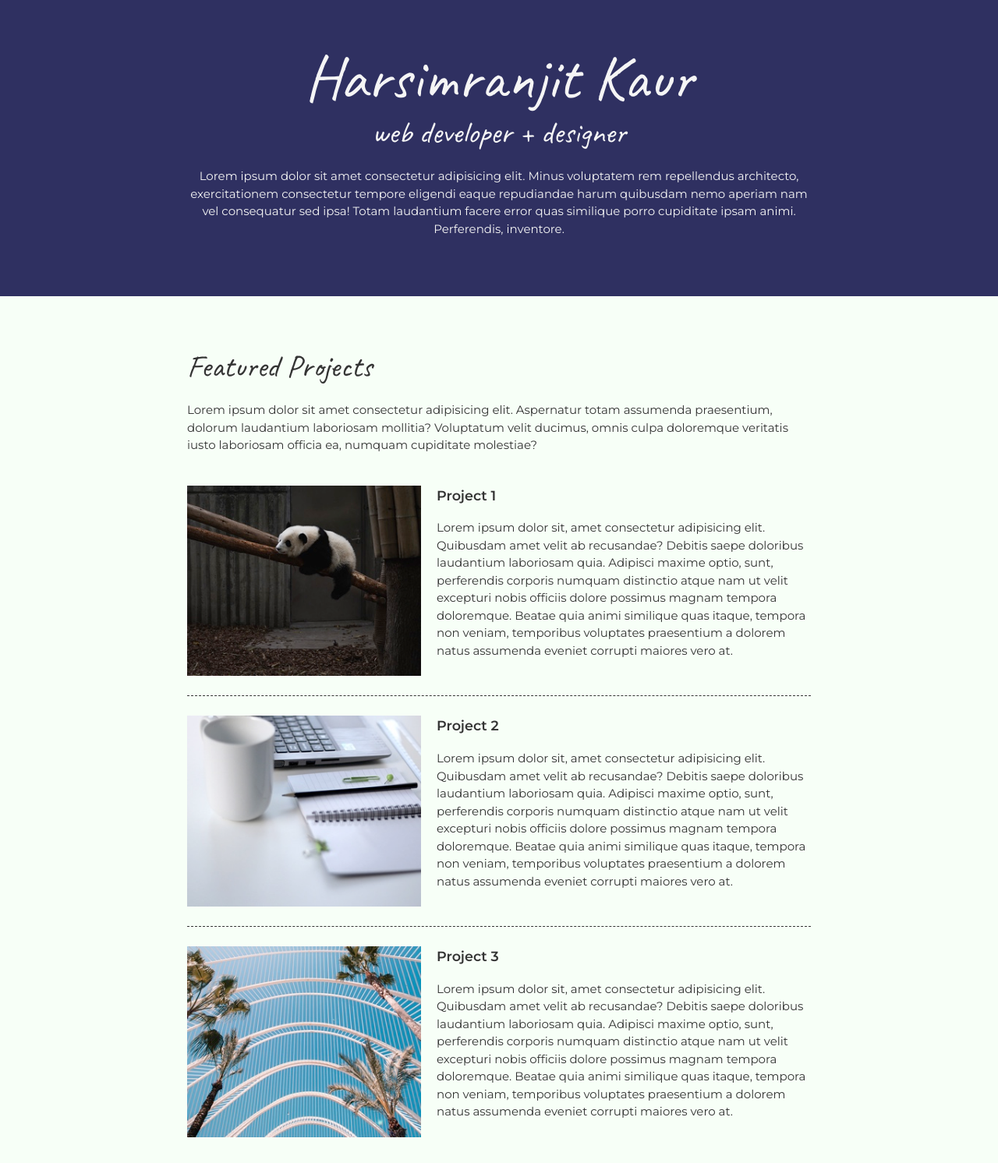
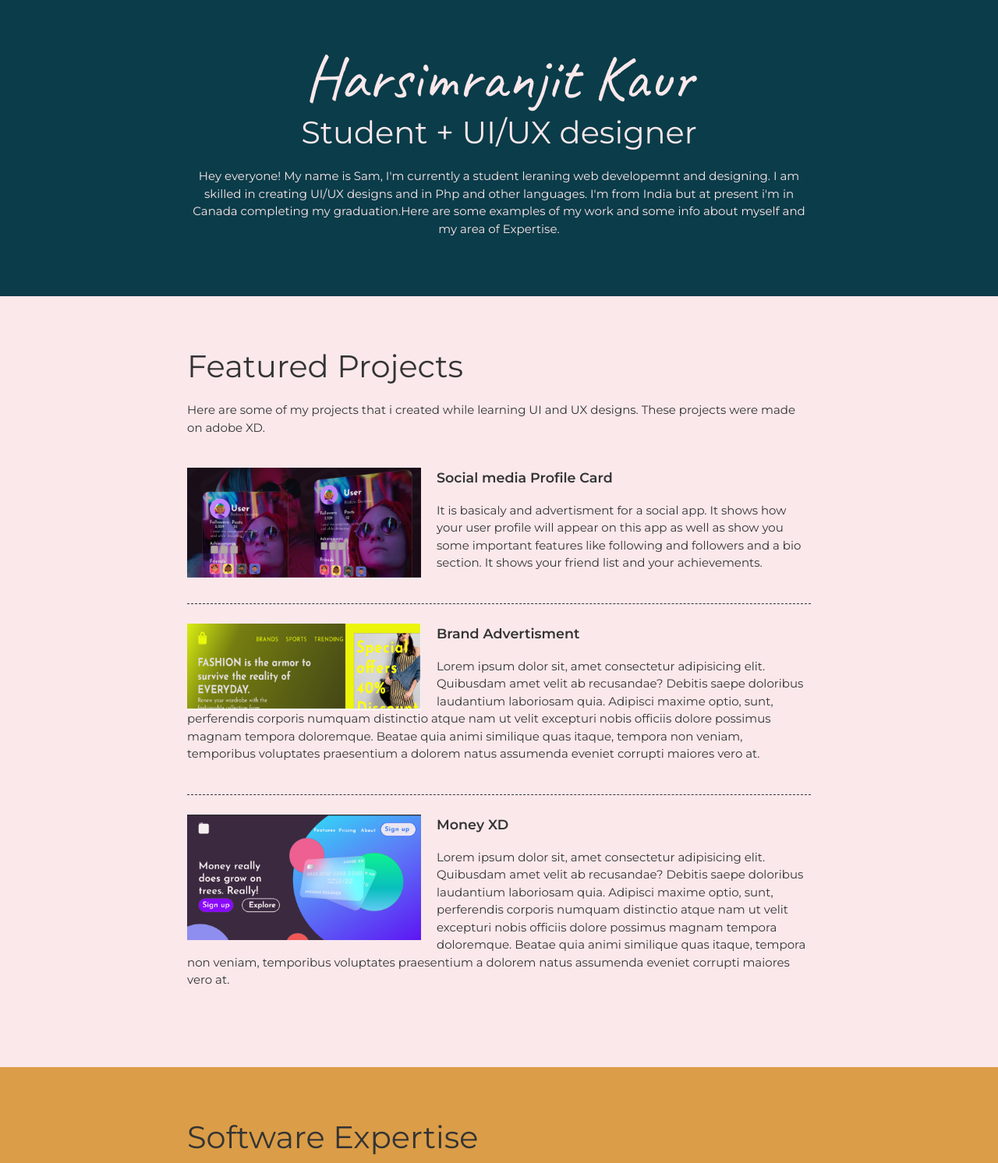
Before and after one commit to 8968harsimranjit/dgl-203_advance-css, a plain HTML site: page index.html in a window 1280 px wide. Shown: the top 1492 px of the page at 78% size. Drawn offline with Linux system fonts and the light colour scheme.

Commit message:
adding new color palette, changing project photos

```diff
--- a/index.html
+++ b/index.html
@@ -15,8 +15,8 @@
       <header>
         <div class="content-wrap">
           <h1>Harsimranjit Kaur</h1>
-          <h2>web developer + designer</h2>
-          <p>Lorem ipsum dolor sit amet consectetur adipisicing elit. Minus voluptatem rem repellendus architecto, exercitationem consectetur tempore eligendi eaque repudiandae harum quibusdam nemo aperiam nam vel consequatur sed ipsa! Totam laudantium facere error quas similique porro cupiditate ipsam animi. Perferendis, inventore.</p>
+          <h2>Student + UI/UX designer</h2>
+          <p>Hey everyone! My name is Sam, I'm currently a student leraning web developemnt and designing. I am skilled in creating UI/UX designs and in Php and other languages. I'm from India but at present i'm in Canada completing my graduation.Here are some examples of my work and some info about myself and my area of Expertise.</p>
         </div>
       </header>
 
@@ -24,23 +24,22 @@
       <section class="project">
         <div class="content-wrap divider">
         <h2>Featured Projects</h2>
-          <p>Lorem ipsum dolor sit amet consectetur adipisicing elit. Aspernatur totam assumenda praesentium, dolorum laudantium laboriosam mollitia? Voluptatum velit ducimus, omnis culpa doloremque veritatis iusto laboriosam officia ea, numquam cupiditate molestiae?</p>
+        <p>Here are some of my projects that i created while learning UI and UX designs. These projects were made on adobe XD.</p>
+          <section class = "project-item">
+          <img src="placeholder images/project_.png" alt="description of image">
+          <h3>Social media Profile Card</h3>
+          <p>It is basicaly and advertisment for a social app. It shows how your user profile will appear on this app as well as show you some important features like following and followers and a bio section. It shows your friend list and your achievements.</p>
+        </section>
 
-          <section class = "project-item">
-          <img src="placeholder images/thumbnail-1.jpg" alt="description of image">
-          <h3>Project 1</h3>
+        <section class = "project-item">
+          <img src="placeholder images/project.png" alt="description of image">
+          <h3>Brand Advertisment</h3>
           <p>Lorem ipsum dolor sit, amet consectetur adipisicing elit. Quibusdam amet velit ab recusandae? Debitis saepe doloribus laudantium laboriosam quia. Adipisci maxime optio, sunt, perferendis corporis numquam distinctio atque nam ut velit excepturi nobis officiis dolore possimus magnam tempora doloremque. Beatae quia animi similique quas itaque, tempora non veniam, temporibus voluptates praesentium a dolorem natus assumenda eveniet corrupti maiores vero at.</p>
         </section>
 
         <section class = "project-item">
-          <img src="placeholder images/thumbnail-2.jpg" alt="description of image">
-          <h3>Project 2</h3>
-          <p>Lorem ipsum dolor sit, amet consectetur adipisicing elit. Quibusdam amet velit ab recusandae? Debitis saepe doloribus laudantium laboriosam quia. Adipisci maxime optio, sunt, perferendis corporis numquam distinctio atque nam ut velit excepturi nobis officiis dolore possimus magnam tempora doloremque. Beatae quia animi similique quas itaque, tempora non veniam, temporibus voluptates praesentium a dolorem natus assumenda eveniet corrupti maiores vero at.</p>
-        </section>
-
-        <section class = "project-item">
-          <img src="placeholder images/thumbnail-3.jpg" alt="description of image">
-          <h3>Project 3</h3>
+          <img src="placeholder images/Screenshot (17).png" alt="description of image">
+          <h3>Money XD</h3>
           <p>Lorem ipsum dolor sit, amet consectetur adipisicing elit. Quibusdam amet velit ab recusandae? Debitis saepe doloribus laudantium laboriosam quia. Adipisci maxime optio, sunt, perferendis corporis numquam distinctio atque nam ut velit excepturi nobis officiis dolore possimus magnam tempora doloremque. Beatae quia animi similique quas itaque, tempora non veniam, temporibus voluptates praesentium a dolorem natus assumenda eveniet corrupti maiores vero at.</p>
         </section>
 
@@ -48,9 +47,9 @@
       </section>
 
       <!-- ***********************  WORK EXPERIENCE  *********************** -->
-    <section class="work-experience">
+    <section class="software">
       <div class="content-wrap item-details divider">
-        <h2>Work Experience</h2>
+        <h2>Software Expertise</h2>
 
         <section class="job-item">
             <div class="job-details">
--- a/styles.css
+++ b/styles.css
@@ -1,3 +1,11 @@
+/*
+midnight green:#0B3C49;
+Indian yellow:#DB9D47;
+lavender blush:#FAE8EB;
+text-color:#343434;
+color palette from:https://coolors.co/0b3c49-db9d47-fae8eb
+*/
+
 html {
     box-sizing: border-box;
   }
@@ -17,7 +25,7 @@ img{
     width:300px;
 }
 a{
-    color:#FFE66D;
+    color:#FAE8EB;
 }
 h1{
     font-family: 'Caveat', cursive;
@@ -28,7 +36,6 @@ h1{
 }
 h2{
     margin:0;
-    font-family: 'Caveat', cursive;
     font-size: 40px;
     font-weight: 400;
 }
@@ -58,14 +65,14 @@ h2{
 /*-------------------profile------------------------------------*/
 
 header{
-    background: #2F3061;
-    color: whitesmoke;
+    background: #0B3C49;
+    color: #FAE8EB;
 }
 
 /*------------------project----------------------------------------------*/
 
 .project{
-    background: #F7FFF7;
+    background: #FAE8EB;
 }
 .project-item{
    overflow: hidden;
@@ -76,14 +83,14 @@ header{
 
 /*---------------work experience--------------------------------------*/
 
-.work-experience{
-    background: #A1C6D7;
+.software{
+    background: #DB9D47;
 }
 
 /*-------------------education---------------------------------------------*/
 
 .education{
-    background-image:url("placeholder images/joanna-kosinska-unsplash.jpg");
+    background-image:url("placeholder images/sharon-mccutcheon-unsplash.jpg");
     background-size: cover;
     background-repeat: no-repeat;
     background-position: top right;
@@ -96,8 +103,8 @@ header{
 /*----------------------footer-----------------------------------------*/
 
 .footer{
-    background: #343434;
-    color: #F7FFF7;
+    background: #0B3C49;
+    color: #FAE8EB;
 }
 .contact-list{
     list-style-type:none;
```
Also changed, not shown: placeholder images/Screenshot (17).png (added), placeholder images/project.png (added), placeholder images/project_.png (added).
